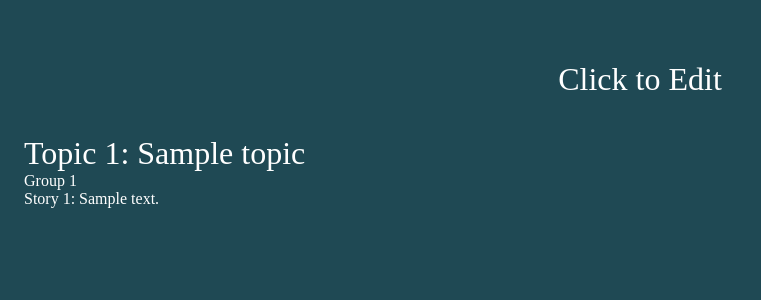
After one commit to dokastho/Homepage, a Flask app: template homepage/templates/admin.html in a window 1280 px wide. The commit adds this page. Shown: the top 300 px of the page, without its empty margins (0-761 px from the left). Run offline with Flask 2, Linux system fonts and the light colour scheme; the template is opened without the code that fills it: most values are stand-ins (such as "Sample title", 1, 10 or a date in 2020).

Commit message:
Add admin panel

```diff
--- a/homepage/static/css/style.css
+++ b/homepage/static/css/style.css
@@ -12,8 +12,13 @@ body {
     background-color: var(--alt);
     /* transition: all 0.2s; */
     margin: 1vh;
+    padding: 1rem;
+    font-size: 2rem;
+}
+
+#body {
     overflow: hidden;
-    font-size: 2rem;
+    padding: 0;
 }
 
 h1 {
@@ -26,10 +31,21 @@ h2 {
     margin: 0;
 }
 
+h4 {
+    font-weight: normal;
+    font-size: 2rem;
+    margin: 0;
+}
+
 h5 {
     font-weight: normal;
     font-size: 1rem;
     margin: 0;
+}
+
+a {
+    text-decoration: none;
+    color: var(--text);
 }
 
 .svg-link {
--- /dev/null
+++ b/homepage/templates/admin.html
@@ -0,0 +1,23 @@
+<!DOCTYPE html>
+<html lang="en">
+    <head>
+        <title>Thomas Dokas</title>
+        <link rel="stylesheet" type="text/css" href="/static/css/style.css">
+        <link rel="icon" type="image/x-icon" href="/static/img/favicon.png">
+    </head>
+    <body>
+        <br />
+        <h4 style="text-align: center">Click to Edit</h4>
+        <br />
+        {% for topicId, topic in topics.items() %}
+        <h4><a href="/edit/topic/{{topicId}}/">Topic {{topicId}}: {{topic.name}}</a></h4>
+        {% for groupId, group in topic["groups"].items() %}
+        <h5><a href="/edit/group/{{groupId}}/">Group {{groupId}}</a></h5>
+        {% for story in group.stories %}
+        <h5><a href="/edit/story/{{storyId}}/">Story {{story.storyId}}: {{story.text}}</a></h5>
+        {% endfor %}
+        {% endfor %}
+        <br />
+        {% endfor %}
+    </body>
+</html>
--- a/homepage/views/__init__.py
+++ b/homepage/views/__init__.py
@@ -1,2 +1,3 @@
 from homepage.views.index import *
 from homepage.views.edit import *
+from homepage.views.admin import *
--- a/homepage/views/edit.py
+++ b/homepage/views/edit.py
@@ -1,4 +1,4 @@
-"""Render an admin's edit page for groups, topics, stories & media"""
+"""Render an admin's edit page for one group, topic, story or media"""
 
 import homepage
 import flask
--- a/package.json
+++ b/package.json
@@ -19,7 +19,7 @@
         "eslint-plugin-jsx-a11y": ">=6.4.1",
         "eslint-plugin-react": "^7.28.0",
         "eslint-plugin-react-hooks": ">=4.2.0",
-        "webpack": "^5.72.1",
+        "webpack": "^5.88.1",
         "webpack-cli": ">=4.8.0"
     },
     "dependencies": {
```
Also changed, not shown: homepage/api/home.py (+2 -48 lines), homepage/common/utils.py (+51 -0 lines), homepage/templates/edit-group.html (added, +20 -0 lines), homepage/views/admin.py (added, +17 -0 lines), homepage/templates/edit-story.html (added), homepage/templates/edit-topic.html (added).
